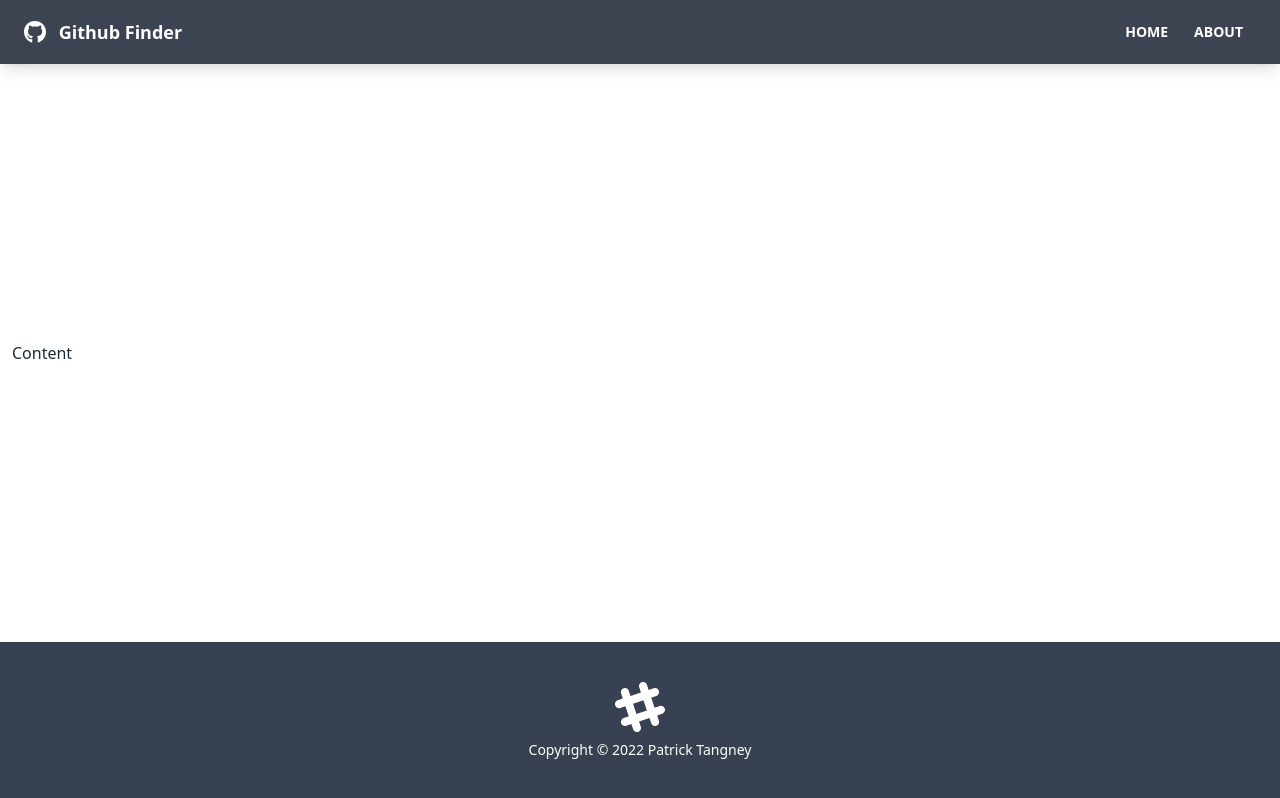
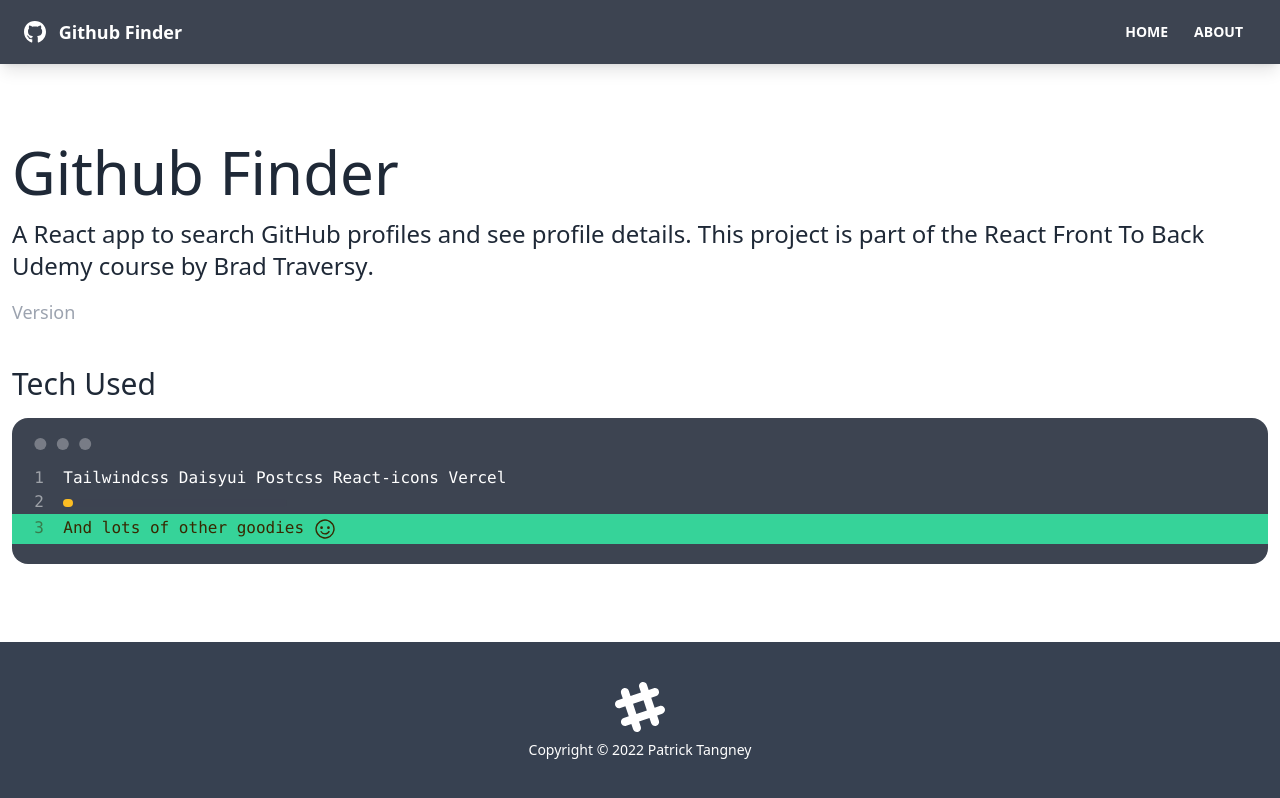
Before and after one commit to patangney/gitfinder, a React (Create React App) app: page /about in a window 1280 px wide. Built offline with nearby package versions, Linux system fonts and the light colour scheme.

Commit message:
added pages

```diff
--- a/src/App.js
+++ b/src/App.js
@@ -1,16 +1,23 @@
 import { BrowserRouter as Router, Route, Routes } from 'react-router-dom'
 import Navbar from './components/layout/Navbar'
 import Footer from './components/layout/Footer'
-import Home from './components/pages/Home'
-import About from './components/pages/About'
-import NotFound from './components/pages/NotFound'
+import Home from './pages/Home'
+import About from './pages/About'
+import NotFound from './pages/NotFound'
 
 function App () {
   return (
     <Router>
       <div className="flex flex-col justify-between h-screen">
         <Navbar/>
-        <main className='container mx-auto px-3 pb-12'>Content</main>
+        <main className='container mx-auto px-3 pb-12'>
+          <Routes>
+            <Route path='/' element={<Home />} />
+            <Route path='/about' element={<About />} />
+            <Route path='/notfound' element={<NotFound />} />
+            <Route path='/*' element={<NotFound />} />
+          </Routes>
+        </main>
         <Footer />
       </div>
     </Router>
--- a/src/components/pages/About.jsx
+++ /dev/null
@@ -1,9 +0,0 @@
-import React from 'react'
-
-function About() {
-  return (
-    <div>About</div>
-  )
-}
-
-export default About
--- a/src/components/pages/NotFound.jsx
+++ /dev/null
@@ -1,9 +0,0 @@
-import React from 'react'
-
-function NotFound() {
-  return (
-    <div>NotFound</div>
-  )
-}
-
-export default NotFound
--- /dev/null
+++ b/src/pages/About.jsx
@@ -0,0 +1,44 @@
+import React from 'react'
+import {VscSmiley} from 'react-icons/vsc'
+
+function About () {
+  return (
+    <>
+      <h1 className='text-6xl mb-4'>Github Finder</h1>
+      <p className='mb-4 text-2xl font-light'>
+        A React app to search GitHub profiles and see profile details. This
+        project is part of the
+        <a href='https://www.udemy.com/course/modern-react-front-to-back/'>
+          {' '}
+          React Front To Back
+        </a>{' '}
+        Udemy course by
+        <strong>
+          <a href='https://traversymedia.com'> Brad Traversy</a>
+        </strong>
+        .
+      </p>
+      <p className='text-lg text-gray-400 mb-10'>
+        Version <span className='text-white'>1.0.0</span>
+      </p>
+
+      <h1 className='text-3xl mb-4'>Tech Used</h1>
+
+      <div class='mockup-code'>
+        <pre data-prefix='1'>
+          <code>Tailwindcss Daisyui Postcss React-icons Vercel
+
+          </code>
+        </pre>
+        <pre data-prefix='2'>
+          <code><progress class="progress progress-warning w-56"></progress></code>
+        </pre>
+        <pre data-prefix='3' class='bg-success text-warning-content'>
+          <code>And lots of other goodies <VscSmiley className='inline pr-2 text-3xl'/></code>
+        </pre>
+      </div>
+    </>
+  )
+}
+
+export default About
--- a/src/components/pages/Home.jsx
+++ b/src/pages/Home.jsx
@@ -2,7 +2,9 @@
 
 function Home() {
   return (
-    <div>Home</div>
+    <div>
+        <h1 className='text-6xl'>Welcome</h1>
+    </div>
   )
 }
 
--- /dev/null
+++ b/src/pages/NotFound.jsx
@@ -0,0 +1,22 @@
+import { FaHome } from 'react-icons/fa'
+import { Link } from 'react-router-dom'
+
+function NotFound () {
+  return (
+    <div className='hero'>
+      <div className='text-center hero-content'>
+          <div className="max-w-lg">
+              <h1 className="text-8xl font-bold mb-8">
+                  Oops!
+              </h1>
+              <p className="text-5xl mb-8">404 - Page Not Found</p>
+              <Link  to='/'className='btn btn-primary btn-lg' >
+                  <FaHome className='mr-2' /> Back To Home
+              </Link>
+          </div>
+      </div>
+    </div>
+  )
+}
+
+export default NotFound
```
Also changed, not shown: 1 other file (tests, documents, lock files or other folders).
